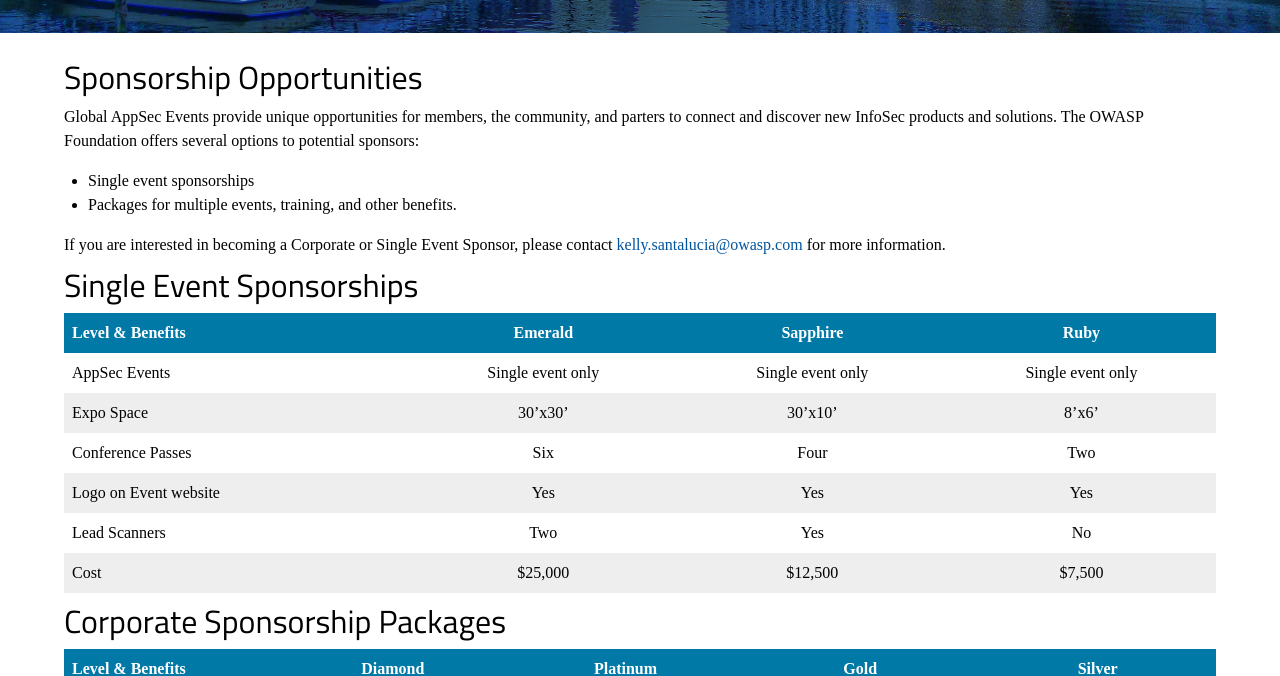
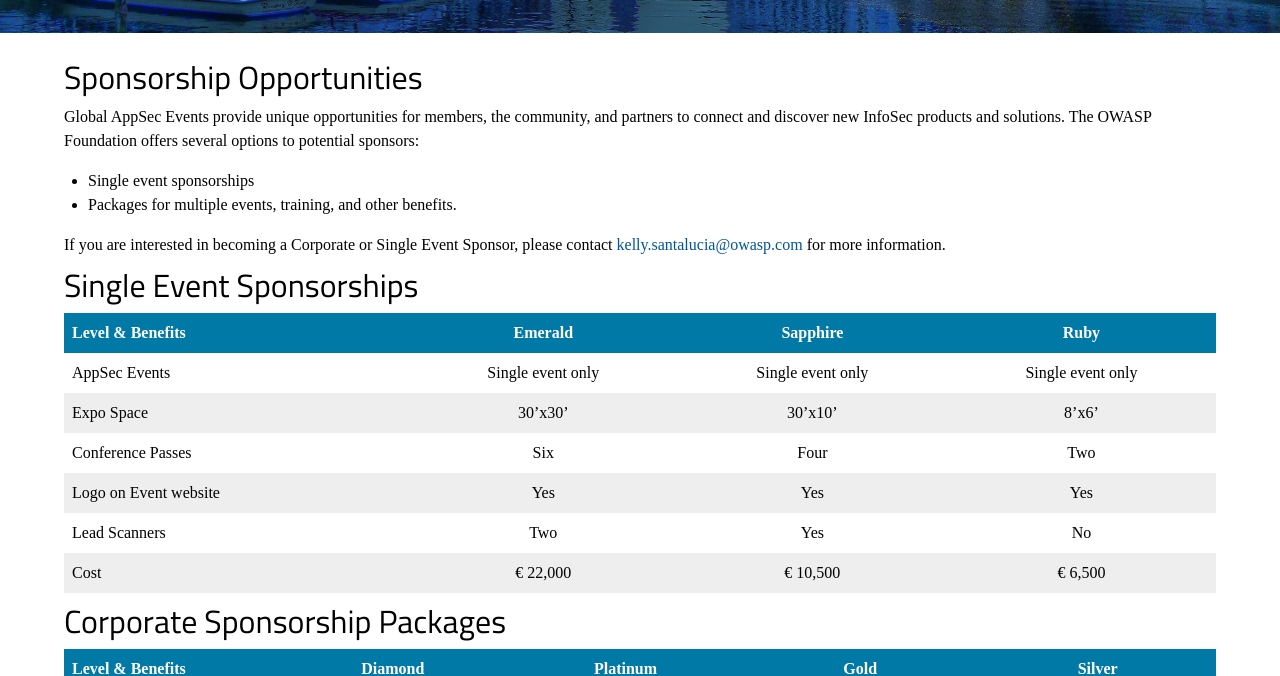
Before and after one commit to OWASP/AppSecAms2019, a Jekyll site: the page built from sponsors/index.md, in a window 1280 px wide. Shown: the part 298-974 px from the top of the page. Built offline with Jekyll 4.4.1, drawn with Linux system fonts in a browser that asks for light colours; some web fonts are replaced.

Commit message:
Typo and pricing
Updated pricing again. Going with EUR for event sponsorship and USD for Corporate sponsorship pricing.

```diff
--- a/sponsors/index.md
+++ b/sponsors/index.md
@@ -4,7 +4,7 @@
 
 ## Sponsorship Opportunities
 
-Global AppSec Events provide unique opportunities for members, the community, and parters to connect and discover new InfoSec products and solutions. The OWASP Foundation offers several options to potential sponsors:
+Global AppSec Events provide unique opportunities for members, the community, and partners to connect and discover new InfoSec products and solutions. The OWASP Foundation offers several options to potential sponsors:
 
 * Single event sponsorships
 * Packages for multiple events, training, and other benefits.
@@ -21,7 +21,7 @@
 | Conference Passes | Six  | Four  | Two  |
 | Logo on Event website | Yes | Yes | Yes |
 | Lead Scanners | Two | Yes | No |
-| Cost | $25,000 | $12,500 | $7,500 |
+| Cost | &euro; 22,000| &euro; 10,500 | &euro; 6,500 |
 
 
 ## Corporate Sponsorship Packages
```
